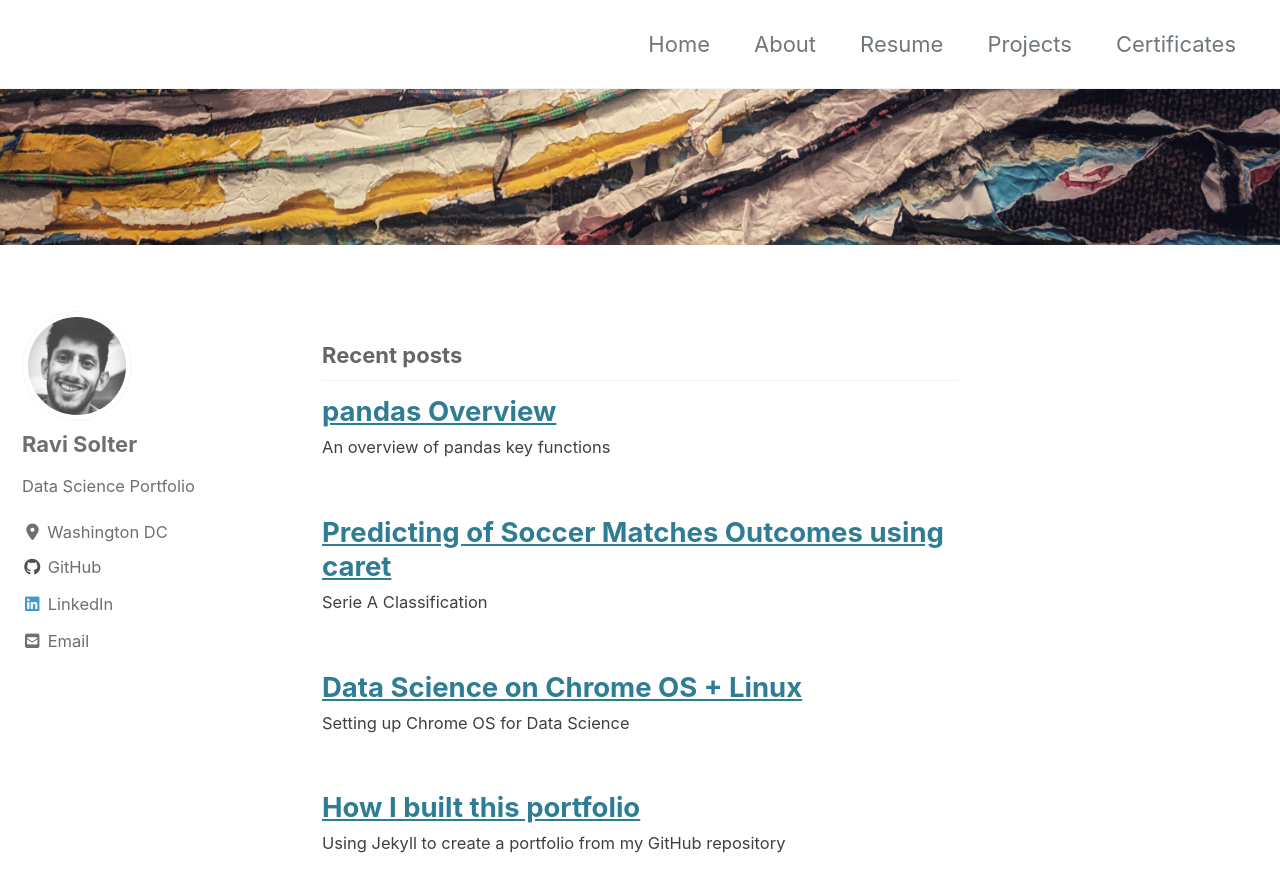
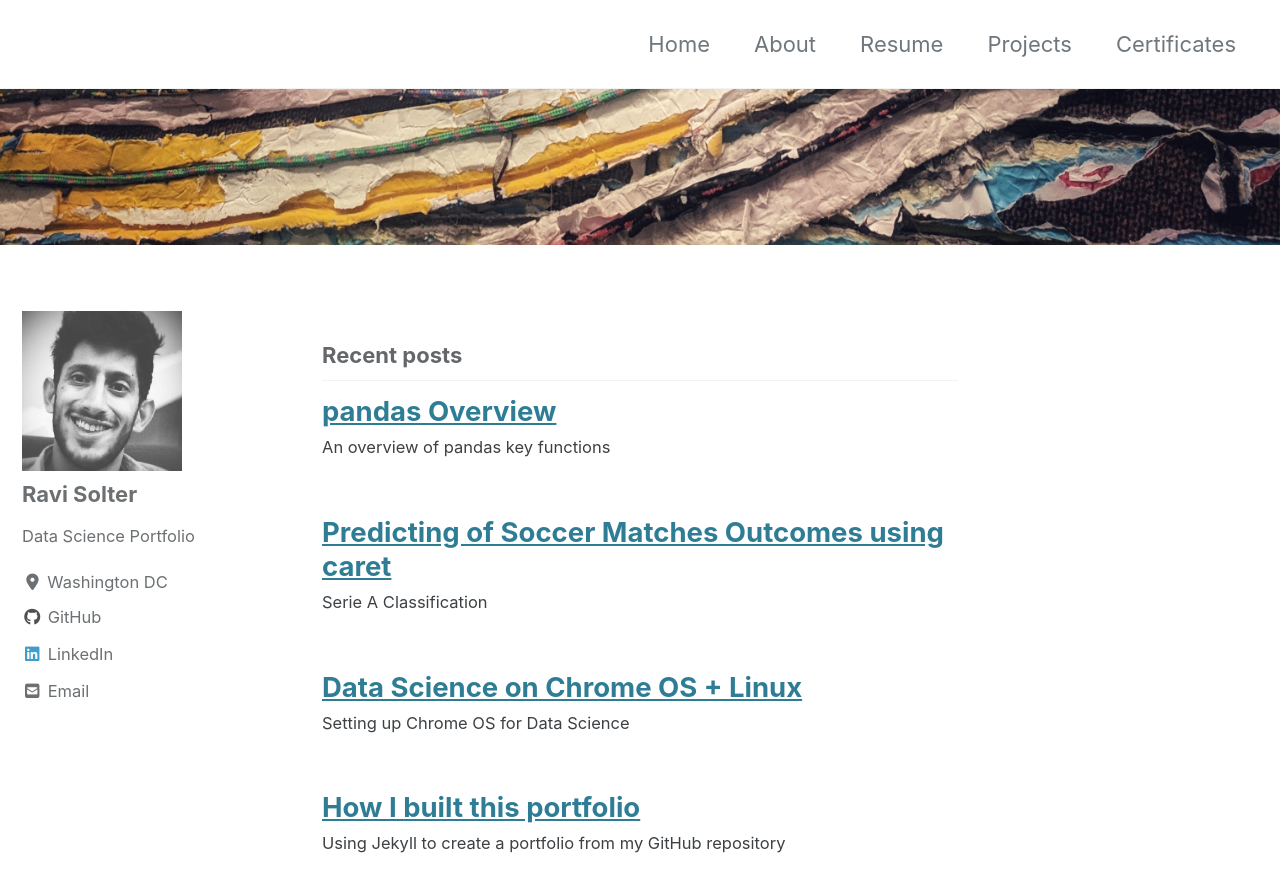
Before and after one commit to rsolter/rsolter.github.io, a Jekyll site: the page built from index.html, in a window 1280 px wide and 900 px high. Shown: the top 892 px of the window. Built offline with Jekyll 4.4.1, drawn with Linux system fonts in a browser that asks for light colours; cached includes are drawn as plain includes; nearby versions of some CDN libraries; the list of posts is cut into pages by our own code.

Commit message:
avatar updates

```diff
--- a/_sass/minimal-mistakes/_sidebar.scss
+++ b/_sass/minimal-mistakes/_sidebar.scss
@@ -127,12 +127,12 @@
   }
 
   img {
-    max-width: 110px;
-    border-radius: 50%;
+    max-width: 160px;
+    border-radius: 0%;
 
     @include breakpoint($large) {
-      padding: 5px;
-      border: 1px solid $border-color;
+      padding: 0px;
+      border: 0px solid $border-color;
     }
   }
 }
```
